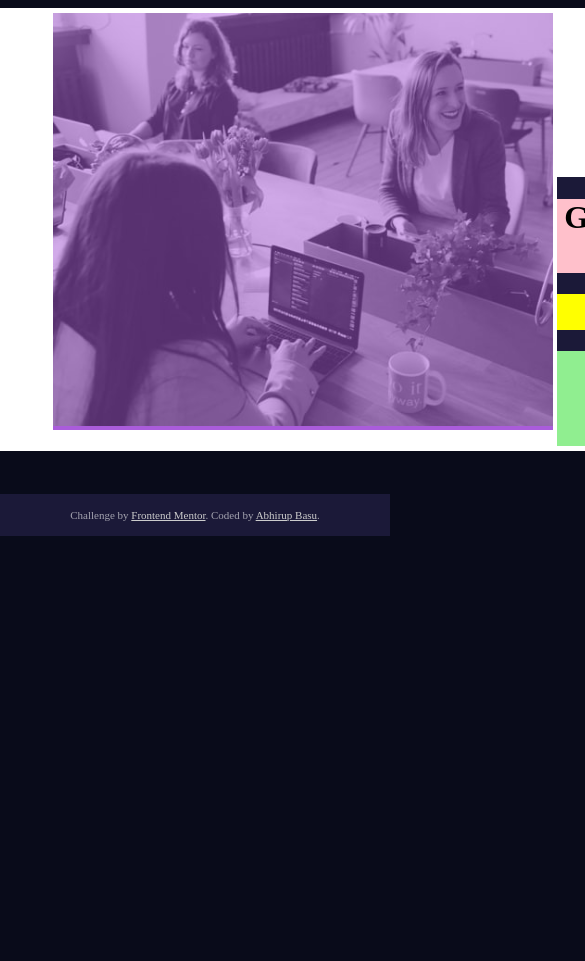
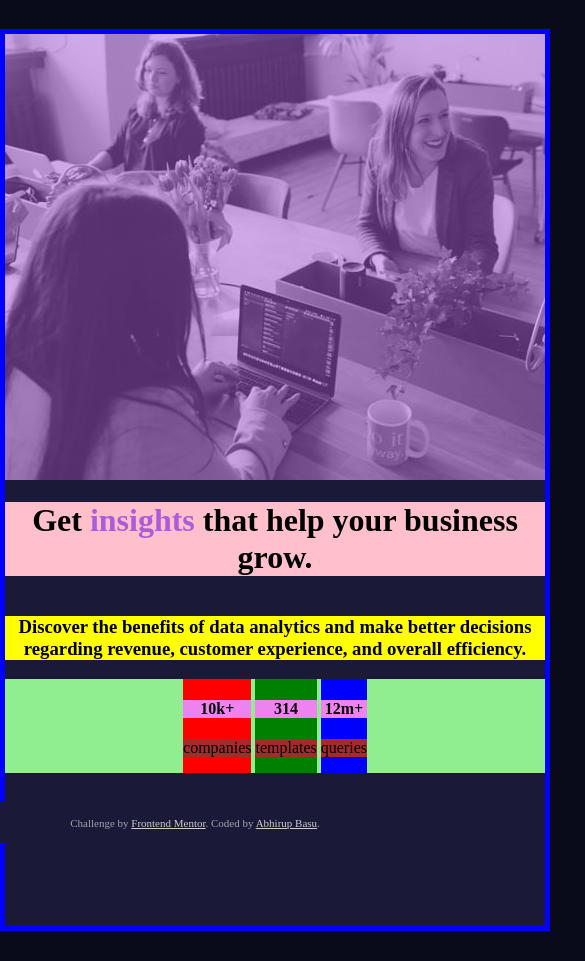
Before and after one commit to basuabhirup/stats-preview-card, a plain HTML site: page index.html in a window 390 px wide. Shown: the top 961 px of the page, 585 px wide, since content can reach past the window. Before the commit the page ends 844 px from the top, so only its background shows below. Drawn offline with Linux system fonts and the light colour scheme.

Commit message:
succesfully framed the target layout. broad elements i.e. divs are placed at their desired position. Also the site has been optimised for mobile viewing. Only modification in the textbox and text container is pending.

```diff
--- a/index.html
+++ b/index.html
@@ -22,22 +22,22 @@
     <div class="text">
 
       <h1> Get <span class="insights">insights</span> that help your business grow.</h1>
-      <h4>
+      <h3>
         Discover the benefits of data analytics and make better decisions regarding revenue, customer
         experience, and overall efficiency.
-      </h4>
+      </h3>
 
       <div class="stats">
         <div class="companies">
-          <h5>10k+</h5>
+          <h4>10k+</h4>
           <p>companies</p>
         </div>
         <div class="templates">
-          <h5>314</h5>
+          <h4>314</h4>
           <p>templates</p>
         </div>
         <div class="queries">
-          <h5>12m+</h5>
+          <h4>12m+</h4>
           <p>queries</p>
         </div>
       </div>
--- a/styles.css
+++ b/styles.css
@@ -4,32 +4,45 @@ body {
   background-color: hsl(233, 47%, 7%);
 }
 
+/*--created the flexible container*/
 .card {
-  position: relative;
-  width: 1100px;
-  margin: 2% auto 4%;
+  display: inline-flex;
+  flex-direction: row-reverse;
+  flex-wrap: wrap;
+  justify-content: center;
+  margin: 7.5% auto;
   padding: 5px;
-  background-color: white;
+  background-color: blue;
 }
 
 .image {
   display: inline-block;
+  flex: 1 1 540px;
+  width: 540px;
+  max-width: 540px;
+  max-height: 446px;
+  align-content: center;
   background: hsl(277, 64%, 61%);
+  flex: 0 0;
+
 }
 
 img {
-  width: 500px;
   opacity: 0.5;
 }
 
 .text {
   display: inline-block;
-  width: 500px;
+  flex: 1 1 540px;
+  width: 540px;
+  min-height: 446px;
+  max-width: 540px;
   background-color: hsl(244, 38%, 16%);
   margin-right: 0;
 }
 
 h1 {
+  display: inline-block;
   background-color: pink;
 }
 
@@ -37,7 +50,8 @@ h1 {
   color: hsl(277, 64%, 61%);
 }
 
-h4 {
+h3 {
+  display: inline-block;
   background-color: yellow;
 }
 
@@ -60,7 +74,7 @@ h4 {
   display: inline-block;
 }
 
-h5 {
+h4 {
   background-color: violet;
 }
 
@@ -69,6 +83,9 @@ p {
 }
 
 .attribution {
+  width: 100%;
+  position: fixed;
+  bottom: 0;
   font-size: 11px;
   background-color: hsl(244, 38%, 16%);
   color: hsla(0, 0%, 100%, 0.6);
```
